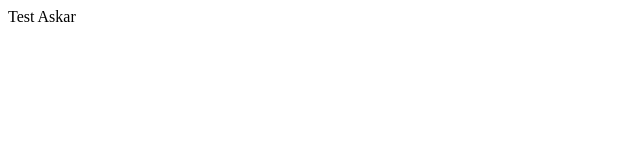
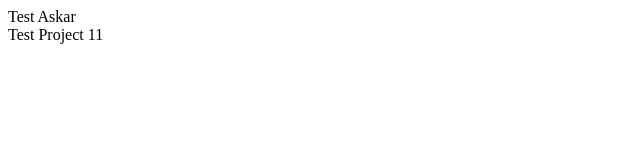
Before and after one commit to askarsheripbaev/med-test, a plain HTML site: page index.html in a window 1280 px wide. Shown: the full height of the page, 0-640 px from the left. Drawn offline with Linux system fonts and the light colour scheme.

Commit message:
changed-div

```diff
--- a/index.html
+++ b/index.html
@@ -10,5 +10,6 @@
 </head>
 <body>
 <div>Test Askar</div>
+<div>Test Project 11</div>
 </body>
 </html>
```
